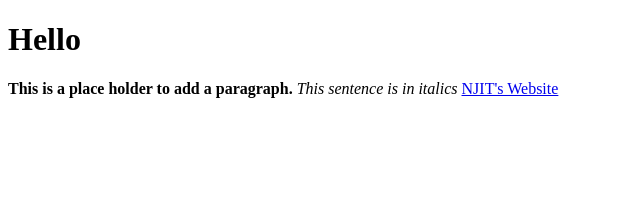
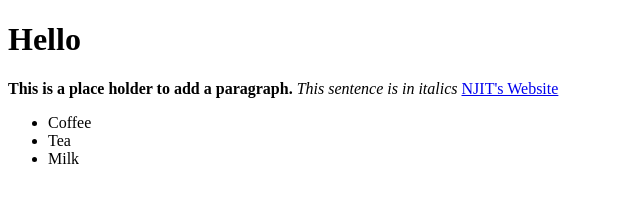
Before and after one commit to js296/IT218-Spring2017, a plain HTML site: page index.html in a window 1280 px wide. Shown: the whole page, without its empty margins (0-640 px from the left). Drawn offline with Linux system fonts and the light colour scheme.

Commit message:
Added ul & li tag content

```diff
--- a/index.html
+++ b/index.html
@@ -1,5 +1,6 @@
 <!DOCTYPE html>
 <html>
+
 <head>
 <title>IS218</title>
 </head>
@@ -15,7 +16,15 @@
 <i>This sentence is in italics</i>
 
 <a href="https://njit.edu">NJIT's Website</a>
+
+<ul>
+<li>Coffee</li>
+<li>Tea</li>
+<li>Milk</li>
+</ul>
+
 </p>
+
 
 
 
```
